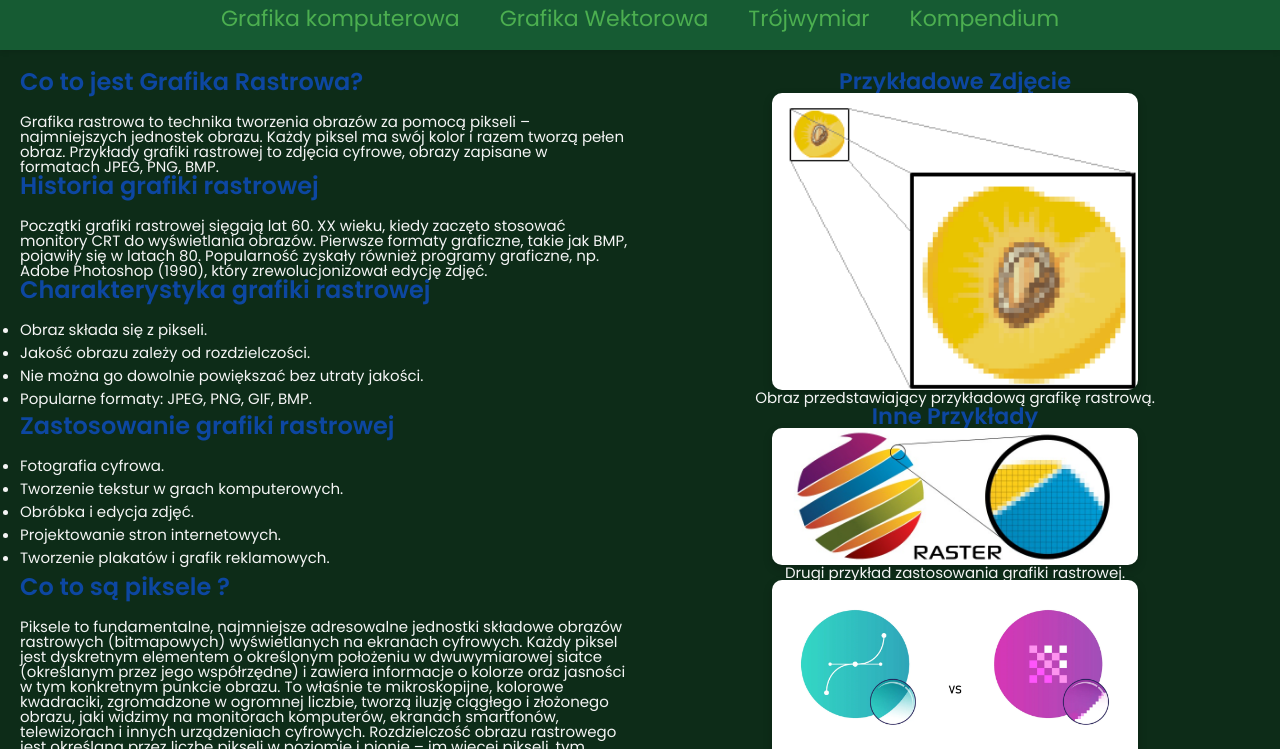
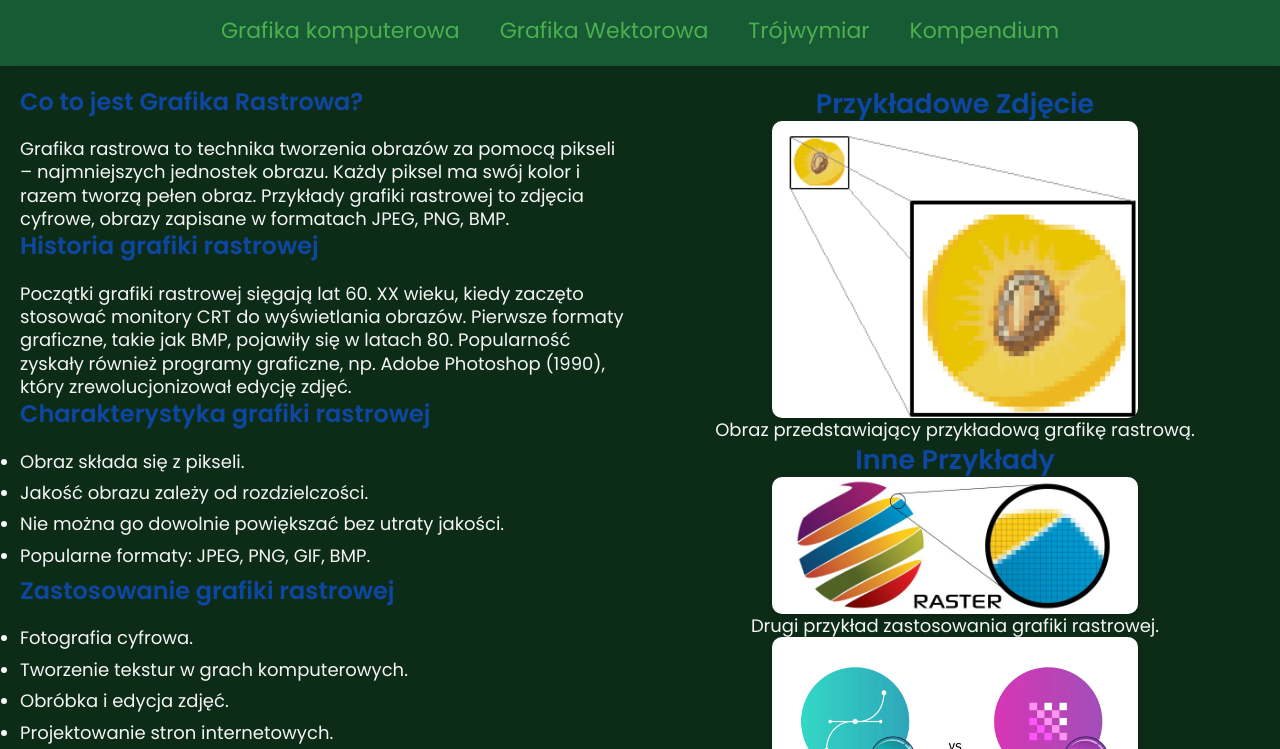
Before and after one commit to gitszymon1/Strona-o-grafice-komputerowej, a plain HTML site: page Rastrowa.html in a window 1280 px wide. Shown: the part 122-871 px from the top of the page. Drawn offline with Linux system fonts and the light colour scheme.

Commit message:
Update Rastrowa.html

```diff
--- a/Rastrowa.html
+++ b/Rastrowa.html
@@ -14,8 +14,8 @@
             font-family: 'Poppins', sans-serif;
             background-color: #0d2c18;
             color: #f5f5f5;
-            line-height: 1;
-            font-size: 15;
+            line-height: 1.3;
+            font-size: 18;
             display: flex;
             flex-direction: column;
             min-height: 100vh;
```
